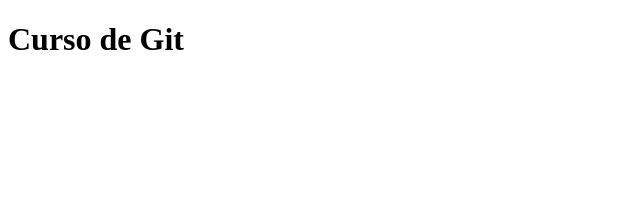
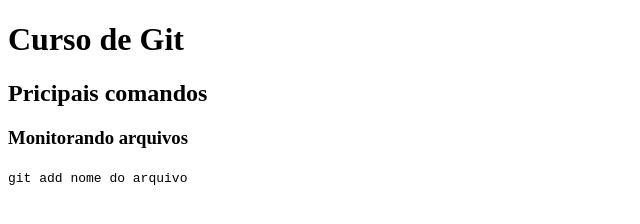
Before and after one commit to vdecarli/curso-git, a plain HTML site: page index.html in a window 1280 px wide. Shown: the whole page, without its empty margins (0-640 px from the left). Drawn offline with Linux system fonts and the light colour scheme.

Commit message:
Adicionando codogo monitoramento

```diff
--- a/index.html
+++ b/index.html
@@ -7,6 +7,9 @@
     <title>Curso git</title>
 </head>
   <h1>Curso de Git</h1>
+  <h2>Pricipais comandos</h2>
+  <h3>Monitorando arquivos</h3>
+  <code>git add nome do arquivo</code>
 <body>
 
 </body>
```
